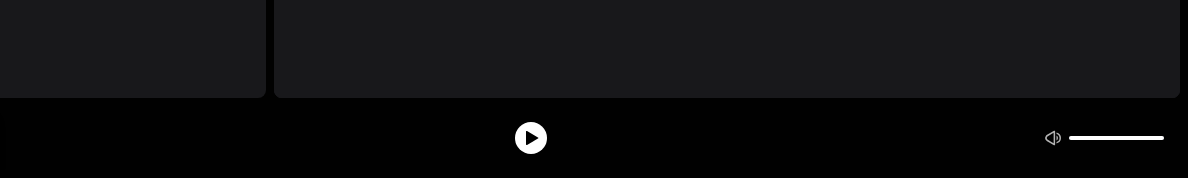
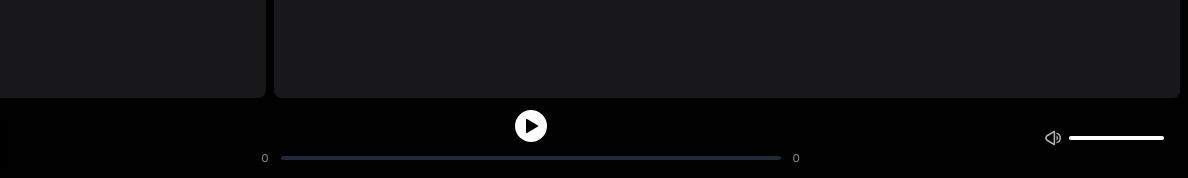
Before and after one commit to david-borja/spotify-clone, an Astro site: page /playlist/1 in a window 1280 px wide. Shown: the part 622-800 px from the top of the page, 92-1280 px from the left. Built offline with nearby package versions, Linux system fonts and the light colour scheme; Astro itself is replaced by a stand-in of ours.

Commit message:
add: WIP music controls

```diff
--- a/src/components/Player.jsx
+++ b/src/components/Player.jsx
@@ -69,6 +69,47 @@
         <h3 className="font-semibold text-sm block">{title}</h3>
         <span className="text-xs opacity-80">{artists?.join(', ')}</span>
       </div>
+    </div>
+  )
+}
+
+const SongControl = ({ audio }) => {
+  const [currentTime, setCurrentTime] = useState(0)
+
+  useEffect(() => {
+    audio.current.addEventListener('timeupdate', handleTimeUpdate)
+    return () => {
+      audio.current.removeEventListener('timeupdate', handleTimeUpdate)
+    }
+  }) // react y Dan recomiendan NO poner array de dependencias vacío en este caso con un event listener.
+  // Porque cada vez que cambie se limpiará el evento y se volverá a crear como una buena práctica, y no tiene un coste muy grande. Midu sí lo pone
+
+  const handleTimeUpdate = () => {
+    setCurrentTime(audio.current.currentTime)
+  }
+
+  const formatTime = (time) => {
+    if (time == null) return '0:00'
+    const seconds = Math.floor(time % 60)
+    const minutes = Math.floor(time / 60)
+  }
+
+  const duration = audio?.current?.duration ?? 0
+
+  return (
+    <div className="flex gap-x-3 text-xs pt-2">
+      <span className="opacity-50">{currentTime}</span>
+      <Slider
+        defaultValue={[0]}
+        value={[currentTime]}
+        max={audio?.current?.duration ?? 0}
+        min={0}
+        className="w-[500px]"
+        onValueChange={(value) => {
+          audio.current.currentTime = value
+        }}
+      />
+      <span className="opacity-50">{duration - currentTime}</span>
     </div>
   )
 }
@@ -147,10 +188,11 @@
         <CurrentSong {...currentMusic.song} />
       </div>
       <div className="grid place-content-center gap-4 flex-1">
-        <div className="flex justify-center">
+        <div className="flex justify-center flex-col items-center">
           <button className="bg-white rounded-full p-2" onClick={handleClick}>
             {isPlaying ? <Pause /> : <Play />}
           </button>
+          <SongControl audio={audioRef} />
           <audio ref={audioRef} />
         </div>
       </div>
```
